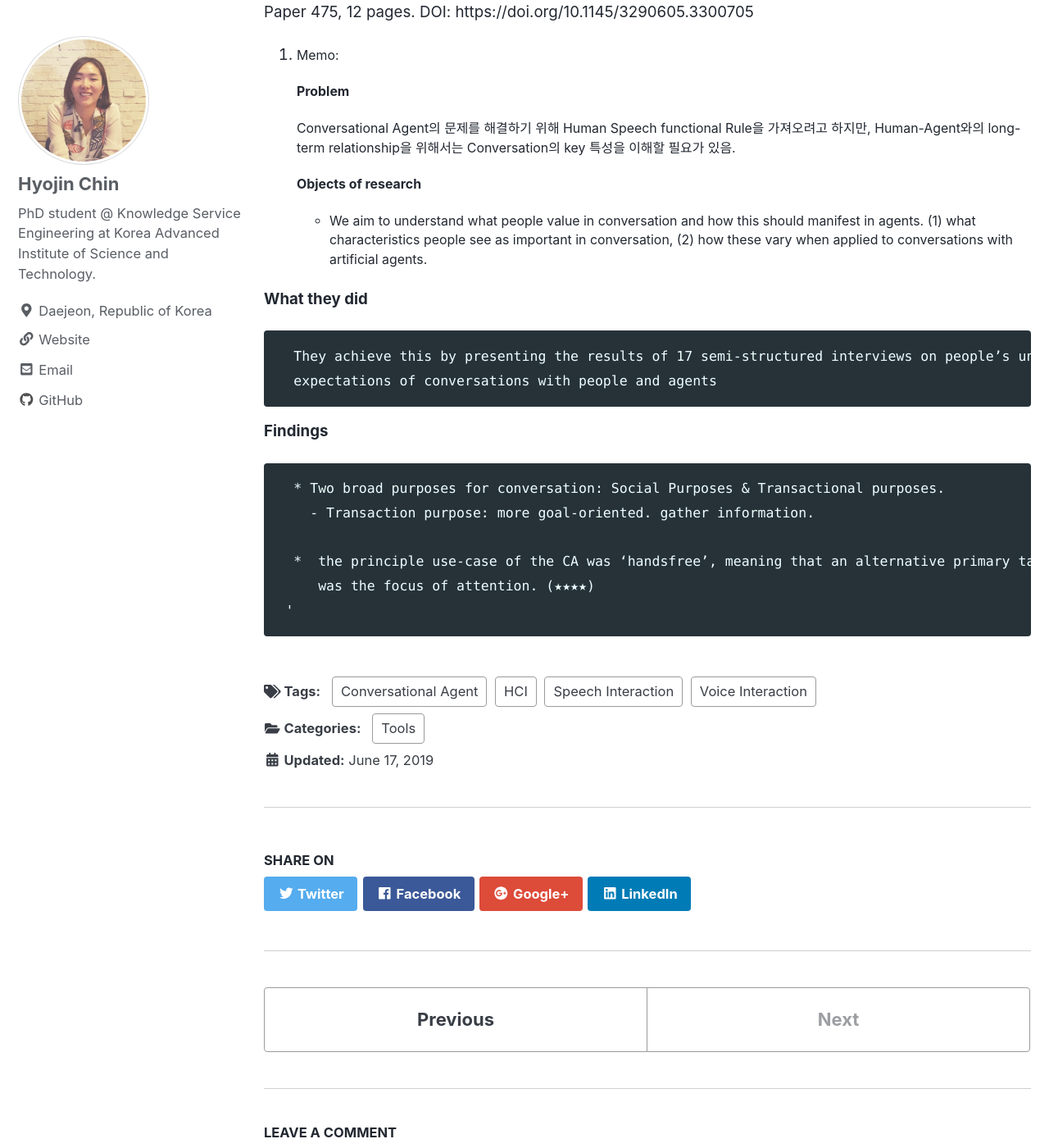
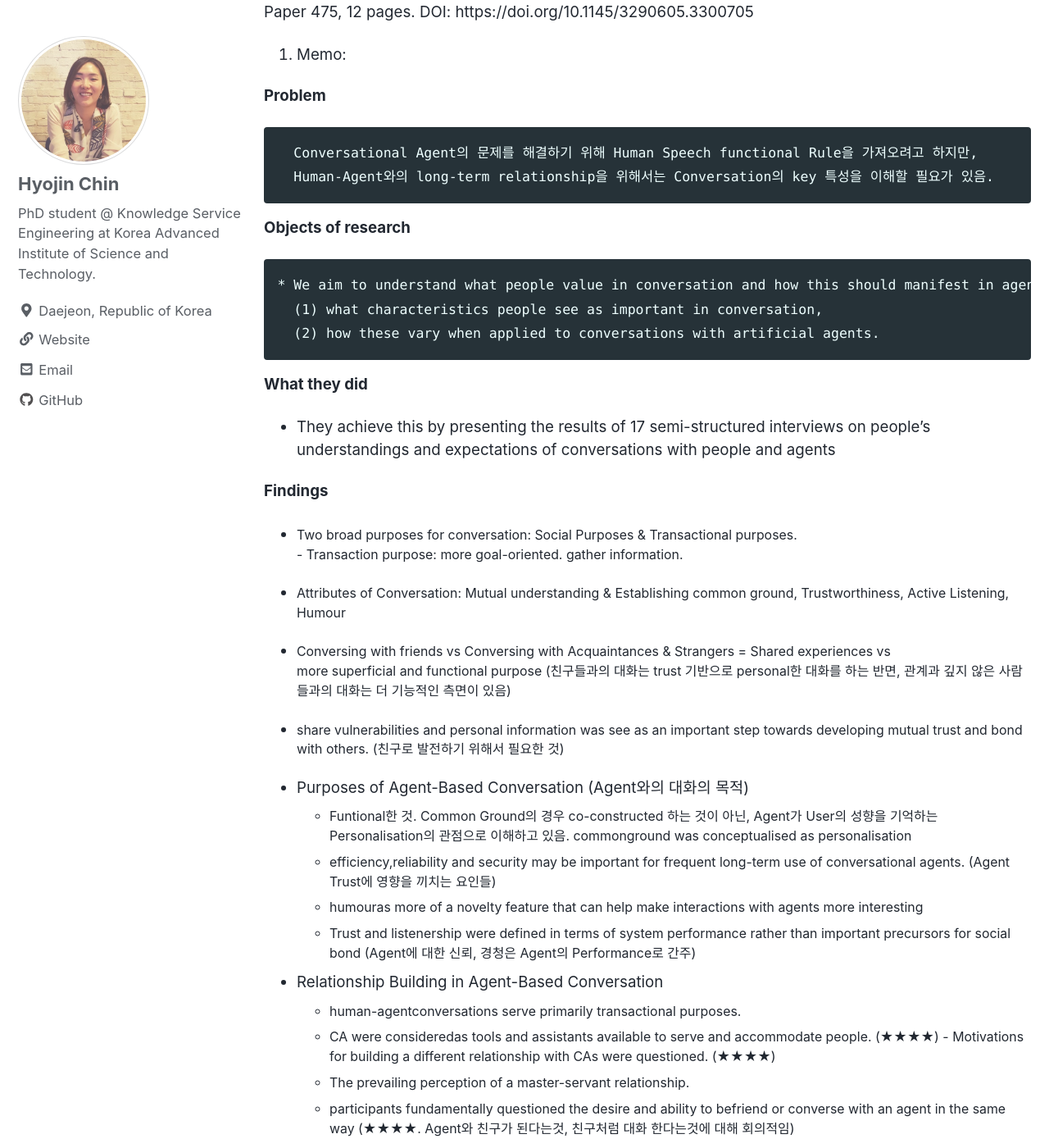
Before and after one commit to tesschin/tesschin.github.io, a Jekyll site: the page built from _posts/2019-06-17-paper2.md, in a window 1280 px wide and 1400 px high, scrolled down 475 px. Shown: the whole window at 82% size. Built offline with Jekyll 4.4.1, drawn with Linux system fonts in a browser that asks for light colours; nearby versions of some CDN libraries; some of the changed text lies outside the part shown.

Commit message:
Update 2019-06-17-paper2.md

```diff
--- a/_posts/2019-06-17-paper2.md
+++ b/_posts/2019-06-17-paper2.md
@@ -20,27 +20,55 @@ Computing Systems (CHI '19). ACM, New York, NY, USA, Paper 475, 12 pages. DOI: h
 
 2. Memo:
 
-   **Problem**
+ **Problem**
 
       Conversational Agent의 문제를 해결하기 위해 Human Speech functional Rule을 가져오려고 하지만,
       Human-Agent와의 long-term relationship을 위해서는 Conversation의 key 특성을 이해할 필요가 있음.
 
-   **Objects of research**
+ **Objects of research**
 
-      * We aim to understand what people value in conversation and how this should manifest in agents.
-        (1) what characteristics people see as important in conversation,
-        (2) how these vary when applied to conversations with artificial agents.
+    * We aim to understand what people value in conversation and how this should manifest in agents.
+      (1) what characteristics people see as important in conversation,
+      (2) how these vary when applied to conversations with artificial agents.
 
-  **What they did**
+ **What they did**
 
-      They achieve this by presenting the results of 17 semi-structured interviews on people’s understandings and
-      expectations of conversations with people and agents
+   * They achieve this by presenting the results of 17 semi-structured interviews on people’s
+     understandings and expectations of conversations with people and agents
 
-   **Findings**
+ **Findings**
 
-      * Two broad purposes for conversation: Social Purposes & Transactional purposes.
-        - Transaction purpose: more goal-oriented. gather information.
+   * Two broad purposes for conversation: Social Purposes & Transactional purposes.
+    - Transaction purpose: more goal-oriented. gather information.
 
-      *  the principle use-case of the CA was ‘handsfree’, meaning that an alternative primary task, rather than the conversation,
-         was the focus of attention. (★★★★)
+   * Attributes of Conversation: Mutual understanding & Establishing common ground, Trustworthiness,
+     Active Listening, Humour
+
+   * Conversing with friends vs Conversing with Acquaintances & Strangers = Shared experiences vs
+     more superficial and functional purpose (친구들과의 대화는 trust 기반으로 personal한 대화를 하는 반면, 관계과 깊지 않은 사람들과의 대화는 더 기능적인 측면이 있음)
+
+   * share vulnerabilities and personal information was see as an important step towards developing mutual trust and bond with others. (친구로 발전하기 위해서 필요한 것)
+
+   * Purposes of Agent-Based Conversation (Agent와의 대화의 목적)
+     - Funtional한 것. Common Ground의 경우 co-constructed 하는 것이 아닌, Agent가 User의 성향을 기억하는 Personalisation의 관점으로 이해하고 있음. commonground was conceptualised as personalisation
+     - efficiency,reliability and security may be important for frequent long-term use of
+       conversational agents. (Agent Trust에 영향을 끼치는 요인들)
+     - humouras more of a novelty feature that can help make interactions with agents more
+       interesting
+     - Trust and listenership were defined in terms of system performance rather than important precursors for social bond (Agent에 대한 신뢰, 경청은 Agent의 Performance로 간주)
+
+   * Relationship Building in Agent-Based Conversation
+     - human-agentconversations serve primarily transactional purposes.
+     - CA were consideredas tools and assistants available to serve and accommodate people. (★★★★)      - Motivations for building a different relationship with CAs were questioned. (★★★★)
+     - The prevailing perception of a master-servant relationship.
+     - participants fundamentally questioned the desire and ability to befriend or converse with an agent in the same way (★★★★. Agent와 친구가 된다는것, 친구처럼 대화 한다는것에 대해 회의적임)
+     - social aspects of conversational interaction are currently absent from people’s perceptions
+     - no desire to build bonds with conversational agents (그치만, 이것이 현재의 IPA의 수준 때문일수도)
+
+   * conversation with agents may not be the best approach to use to develop bond.
+     exploiting other modalities, especially in more embodied systems.
+     - Gesture and facial expressions cues embodiment may even help support speech-based conversation
+
+
+
      '
```
